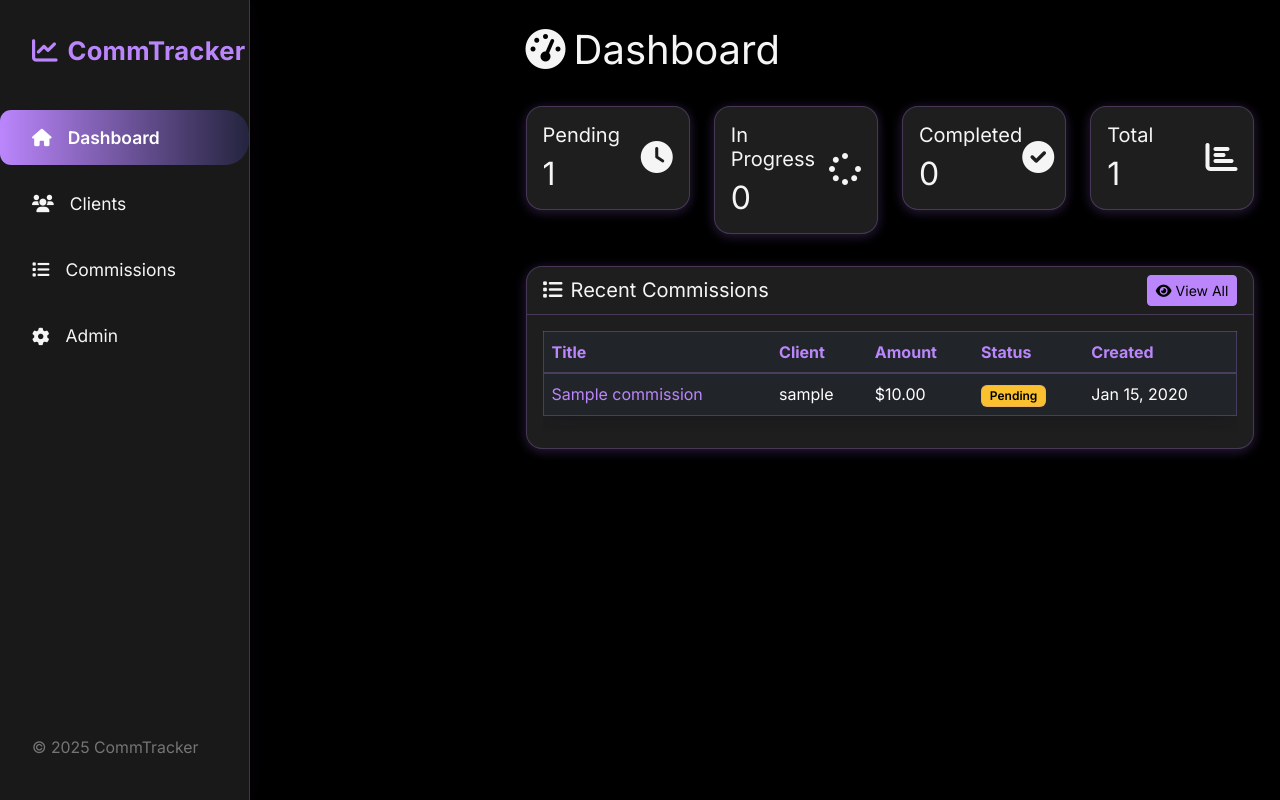
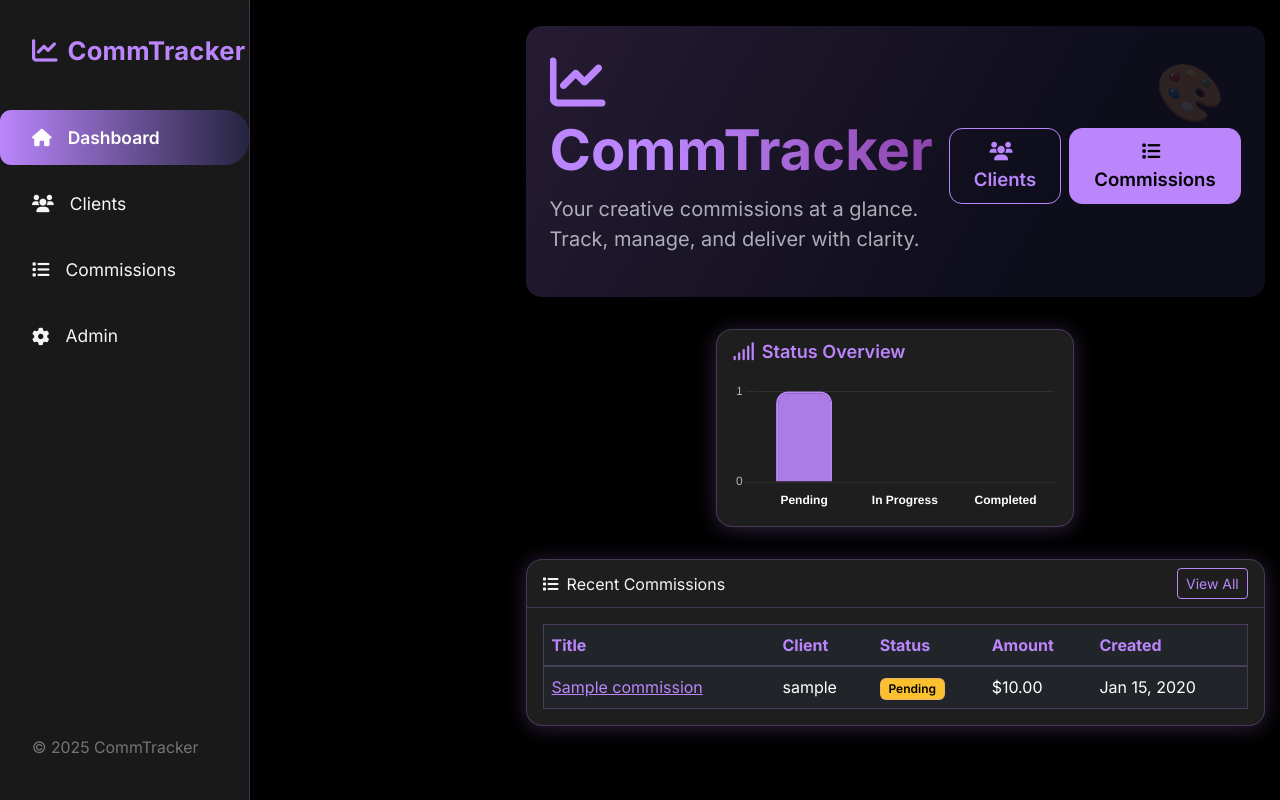
Before and after one commit to Mazzareth/Commtracker, a Django app: page / in a window 1280 px wide. Run offline with Django 5.2, Linux system fonts and the light colour scheme; tables that the repository leaves empty hold one stand-in row (values such as "Sample post"); some libraries are stand-ins or nearby versions.

Commit message:
feat: add modern hero heading and chart styles to dashboard
Co-authored-by: Genie <genie@cosine.sh>

```diff
--- a/commissions/static/commissions/css/app.css
+++ b/commissions/static/commissions/css/app.css
@@ -54,6 +54,64 @@
         width: 100%;
         flex: 1 1 100%;
     }
+}
+
+/* --- Dashboard Hero Heading & Chart Styles --- */
+.hero-heading {
+    background: linear-gradient(120deg, rgba(187,134,252,0.20) 0%, rgba(30,30,60,0.45) 70%);
+    box-shadow: 0 8px 32px 0 var(--brand-purple-border), 0 2px 20px 0 #0e001e40;
+    position: relative;
+    overflow: hidden;
+}
+
+.hero-heading .gradient-text {
+    background: linear-gradient(90deg, #bb86fc 30%, #8e44ad 100%);
+    -webkit-background-clip: text;
+    -webkit-text-fill-color: transparent;
+    background-clip: text;
+}
+
+.hero-heading .hero-bg-emoji {
+    position: absolute;
+    right: 2.5rem;
+    top: 1.5rem;
+    font-size: 3.5rem;
+    opacity: 0.14;
+    user-select: none;
+    pointer-events: none;
+    z-index: 0;
+}
+
+.hero-heading .hero-action {
+    font-size: 1.16rem !important;
+    padding: 0.5em 1.3em !important;
+    border-radius: 0.7em !important;
+    font-weight: 600;
+}
+
+@media (max-width: 767.98px) {
+    .hero-heading .hero-bg-emoji {
+        font-size: 2.2rem;
+        right: 1rem;
+        top: 1rem;
+    }
+    .hero-heading {
+        padding: 1.1rem 0.7rem;
+    }
+}
+
+/* Chart Card tweaks */
+#statusChart {
+    max-width: 100%;
+    border-radius: 1.25rem;
+}
+
+.card .card-header.bg-transparent {
+    background: transparent !important;
+    border: none !important;
+    font-weight: 600;
+    font-size: 1.13rem;
+    color: var(--brand-purple);
 }
 
 /* Hide Bootstrap navbar if exists */
--- a/commissions/templates/commissions/client_list.html
+++ b/commissions/templates/commissions/client_list.html
@@ -101,7 +101,6 @@
         </div>
     </div>
     <div class="detail-panel flex-grow-1" id="clientDetail">
-        <div class="loading-indicator d-none"></div>
         {% if selected_client %}
             {% include 'commissions/_client_panel.html' %}
         {% else %}
--- a/commissions/templates/commissions/home.html
+++ b/commissions/templates/commissions/home.html
@@ -3,98 +3,63 @@
 {% block title %}Dashboard - Commissions Tracker{% endblock %}
 
 {% block content %}
-<div class="row">
-    <div class="col-12">
-        <h1 class="mb-4">
-            <i class="fas fa-tachometer-alt me-2"></i>Dashboard
+<!-- Modern Hero Header -->
+<div class="hero-heading mb-4 p-4 rounded-xl shadow-sm position-relative overflow-hidden">
+    <div class="d-flex flex-column flex-md-row align-items-md-center justify-content-between gap-3">
+        <div>
+            <h1 class="display-4 mb-2 fw-bold gradient-text">
+                <i class="fas fa-chart-line me-2"></i>CommTracker
             </h1>
+            <div class="lead text-muted mb-3 mb-md-0">
+                Your creative commissions at a glance. <span class="d-none d-md-inline">Track, manage, and deliver with clarity.</span>
             </div>
         </div>
-
-<div class="row mb-4">
-    <div class="col-md-3">
-        <div class="card animate__animated animate__fadeInUp" data-aos="fade-up">
-            <div class="card-body">
-                <div class="d-flex justify-content-between">
-                    <div>
-                        <h5 class="card-title">Pending</h5>
-                        <h2 class="mb-0">{{ total_pending }}</h2>
-                    </div>
-                    <div class="align-self-center">
-                        <i class="fas fa-clock fa-2x"></i>
+        <div class="d-flex gap-2 mt-2 mt-md-0">
+            <a href="{% url 'commissions:client_list' %}" class="btn btn-outline-purple btn-lg hero-action">
+                <i class="fas fa-users me-2"></i>Clients
+            </a>
+            <a href="{% url 'commissions:commission_list' %}" class="btn btn-purple btn-lg hero-action">
+                <i class="fas fa-list me-2"></i>Commissions
+            </a>
         </div>
     </div>
+    <span class="hero-bg-emoji">🎨</span>
 </div>
+
+<!-- Status Bar Chart Card -->
+<div class="row mb-4">
+    <div class="col-12 col-md-8 col-lg-6 mx-auto">
+        <div class="card shadow-purple">
+            <div class="card-header bg-transparent border-0 pb-0">
+                <span class="fw-semibold text-purple"><i class="fas fa-signal me-2"></i>Status Overview</span>
             </div>
-    </div>
-    <div class="col-md-3">
-        <div class="card animate__animated animate__fadeInUp" data-aos="fade-up">
-            <div class="card-body">
-                <div class="d-flex justify-content-between">
-                    <div>
-                        <h5 class="card-title">In Progress</h5>
-                        <h2 class="mb-0">{{ total_in_progress }}</h2>
-                    </div>
-                    <div class="align-self-center">
-                        <i class="fas fa-spinner fa-2x"></i>
-                    </div>
-                </div>
-            </div>
-        </div>
-    </div>
-    <div class="col-md-3">
-        <div class="card animate__animated animate__fadeInUp" data-aos="fade-up">
-            <div class="card-body">
-                <div class="d-flex justify-content-between">
-                    <div>
-                        <h5 class="card-title">Completed</h5>
-                        <h2 class="mb-0">{{ total_completed }}</h2>
-                    </div>
-                    <div class="align-self-center">
-                        <i class="fas fa-check-circle fa-2x"></i>
-                    </div>
-                </div>
-            </div>
-        </div>
-    </div>
-    <div class="col-md-3">
-        <div class="card animate__animated animate__fadeInUp" data-aos="fade-up">
-            <div class="card-body">
-                <div class="d-flex justify-content-between">
-                    <div>
-                        <h5 class="card-title">Total</h5>
-                        <h2 class="mb-0">{{ total_pending|add:total_in_progress|add:total_completed }}</h2>
-                    </div>
-                    <div class="align-self-center">
-                        <i class="fas fa-chart-bar fa-2x"></i>
-                    </div>
-                </div>
+            <div class="card-body pt-3 pb-3">
+                <canvas id="statusChart" height="120"></canvas>
             </div>
         </div>
     </div>
 </div>
 
-<div class="row">
+<!-- Recent Commissions Table/Card (untouched) -->
+<div class="row mb-4">
     <div class="col-12">
-        <div class="card animate__animated animate__fadeInUp" data-aos="fade-up">
+        <div class="card shadow-purple">
             <div class="card-header d-flex justify-content-between align-items-center">
-                <h5 class="mb-0">
-                    <i class="fas fa-list me-2"></i>Recent Commissions
-                </h5>
-                <a href="{% url 'commissions:commission_list' %}" class="btn btn-purple btn-sm">
-                    <i class="fas fa-eye me-1"></i>View All
+                <span><i class="fas fa-list me-2"></i>Recent Commissions</span>
+                <a href="{% url 'commissions:commission_list' %}" class="btn btn-outline-purple btn-sm">
+                    View All
                 </a>
             </div>
             <div class="card-body">
                 {% if recent_commissions %}
                 <div class="table-responsive">
-                        <table class="table table-hover animate__animated animate__fadeInUp" data-aos="fade-up">
+                    <table class="table table-hover mb-0">
                         <thead>
                             <tr>
                                 <th>Title</th>
                                 <th>Client</th>
+                                <th>Status</th>
                                 <th>Amount</th>
-                                    <th>Status</th>
                                 <th>Created</th>
                             </tr>
                         </thead>
@@ -102,12 +67,17 @@
                             {% for commission in recent_commissions %}
                             <tr>
                                 <td>
-                                        <a href="{% url 'commissions:commission_detail' commission.pk %}" class="text-decoration-none">
+                                    <a href="{% url 'commissions:commission_detail' commission.pk %}" class="text-purple">
                                         {{ commission.title }}
                                     </a>
                                 </td>
-                                    <td>{{ commission.client_name }}</td>
-                                    <td>${{ commission.amount }}</td>
+                                <td>
+                                    {% if commission.client %}
+                                        {{ commission.client.nickname }}
+                                    {% else %}
+                                        <span class="text-muted">—</span>
+                                    {% endif %}
+                                </td>
                                 <td>
                                     <span class="badge
                                         {% if commission.status == 'pending' %}bg-warning text-dark
@@ -118,46 +88,87 @@
                                         {{ commission.get_status_display }}
                                     </span>
                                 </td>
+                                <td>${{ commission.amount }}</td>
                                 <td>{{ commission.created_at|date:"M d, Y" }}</td>
                             </tr>
                             {% endfor %}
                         </tbody>
                     </table>
                 </div>
-                    <!-- Mobile Card List (shown < md) -->
-                    <div class="mobile-card-list d-md-none">
-                        {% for commission in recent_commissions %}
-                        <div class="mobile-card position-relative mb-3 shadow-purple">
-                            <a href="{% url 'commissions:commission_detail' commission.pk %}" class="stretched-link" tabindex="0" aria-label="View commission details: {{ commission.title }}"></a>
-                            <div class="card-title mb-1">{{ commission.title }}</div>
-                            <div class="card-meta mb-1">
-                                <i class="fas fa-user me-1"></i>{{ commission.client_name }}
-                            </div>
-                            <div class="card-amt mb-1">
-                                <i class="fas fa-dollar-sign me-1"></i>${{ commission.amount }}
-                            </div>
-                            <div class="mb-1">
-                                <span class="badge
-                                    {% if commission.status == 'pending' %}bg-warning text-dark
-                                    {% elif commission.status == 'in_progress' %}bg-info
-                                    {% elif commission.status == 'completed' %}bg-success
-                                    {% else %}bg-secondary
-                                    {% endif %}">
-                                    {{ commission.get_status_display }}
-                                </span>
-                                <span class="card-meta ms-2"><i class="fas fa-calendar-alt me-1"></i>{{ commission.created_at|date:"M d, Y" }}</span>
-                            </div>
-                        </div>
-                        {% endfor %}
-                    </div>
                 {% else %}
-                    <div class="text-center py-4">
-                        <i class="fas fa-inbox fa-3x text-muted mb-3"></i>
-                        <p class="text-muted">No commissions yet. <a href="/admin/">Add one in the admin panel</a>.</p>
-                    </div>
+                <div class="text-center text-muted">No recent commissions found.</div>
                 {% endif %}
             </div>
         </div>
     </div>
 </div>
+
+<!-- Chart.js init -->
+<script>
+document.addEventListener("DOMContentLoaded", function () {
+    const ctx = document.getElementById('statusChart').getContext('2d');
+    if (!ctx) return;
+    const data = {
+        labels: ["Pending", "In Progress", "Completed"],
+        datasets: [{
+            label: "Commissions",
+            data: [{{ total_pending|default:"0" }}, {{ total_in_progress|default:"0" }}, {{ total_completed|default:"0" }}],
+            backgroundColor: [
+                "rgba(187,134,252,0.9)",      // purple
+                "rgba(54, 162, 235, 0.7)",    // blue for in progress
+                "rgba(102,187,106,0.7)"       // green for completed
+            ],
+            borderColor: [
+                "rgba(187,134,252,1)",
+                "rgba(54, 162, 235, 1)",
+                "rgba(102,187,106,1)"
+            ],
+            borderWidth: 2,
+            borderRadius: 12,
+            hoverBackgroundColor: [
+                "rgba(209,163,255,1)",
+                "rgba(72,192,255,1)",
+                "rgba(76,175,80,1)"
+            ],
+            maxBarThickness: 56,
+        }]
+    };
+    const statusChart = new Chart(ctx, {
+        type: "bar",
+        data: data,
+        options: {
+            responsive: true,
+            plugins: {
+                legend: { display: false },
+                tooltip: {
+                    callbacks: {
+                        label: function(context) {
+                            return ` ${context.label}: ${context.parsed.y ?? context.parsed}`;
+                        }
+                    }
+                }
+            },
+            scales: {
+                x: {
+                    grid: { display: false },
+                    ticks: {
+                        font: { weight: "bold" },
+                        color: "#fff"
+                    }
+                },
+                y: {
+                    beginAtZero: true,
+                    grid: { color: "rgba(200,200,200,0.10)" },
+                    ticks: { color: "#b3b3b3", precision:0 }
+                }
+            },
+            animation: {
+                duration: 1000,
+                easing: 'easeOutBack'
+            },
+            hover: { mode: 'nearest', intersect: true }
+        }
+    });
+});
+</script>
 {% endblock %}
```
Lines whose indentation alone changed are shown as unchanged.
